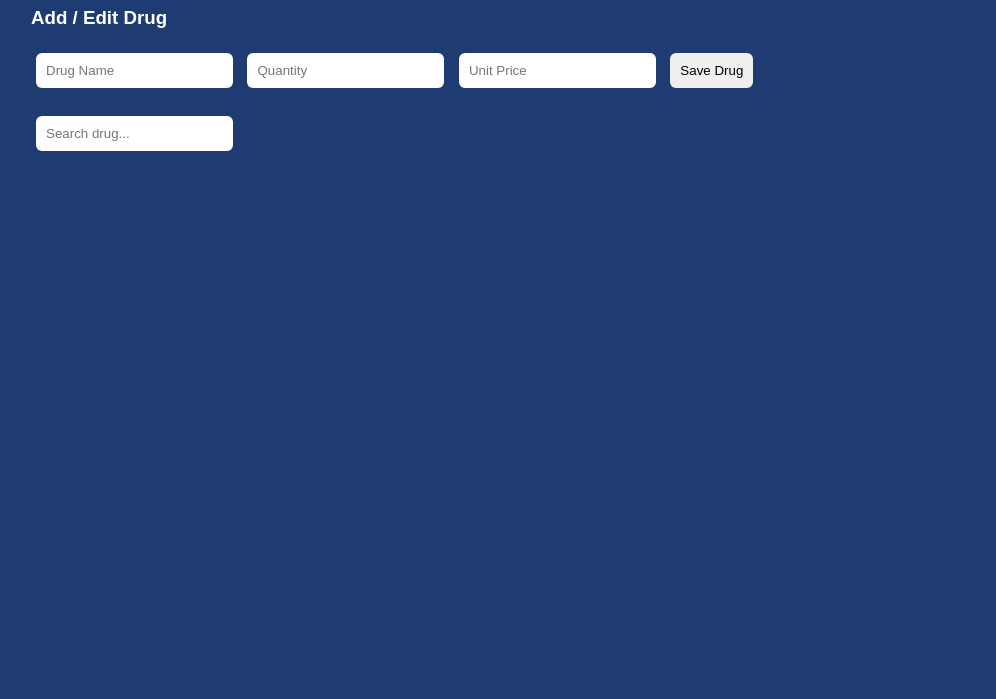
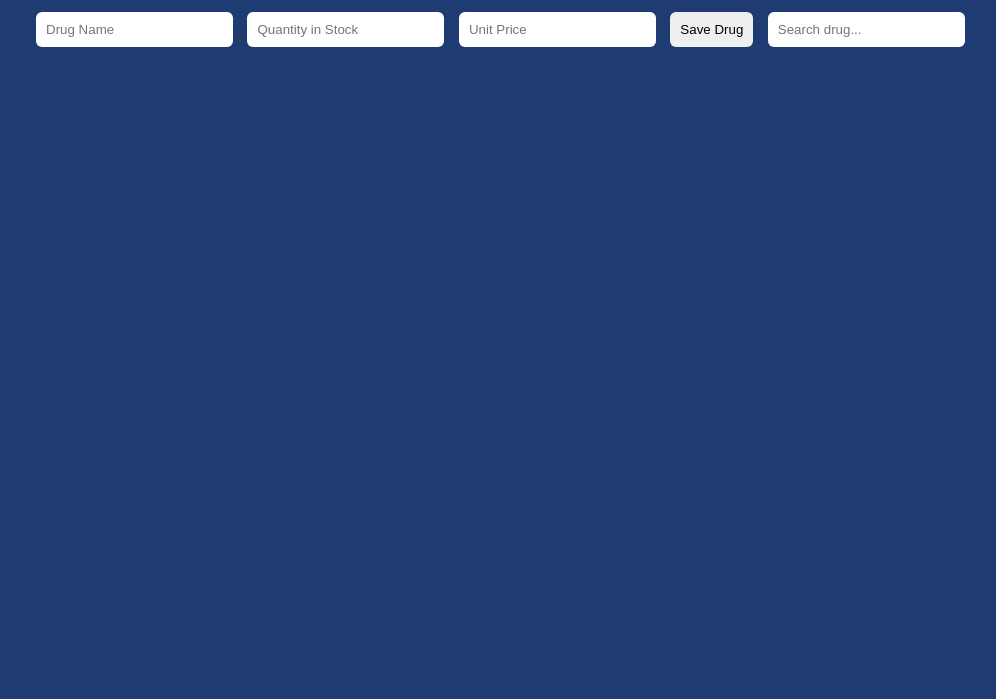
Before and after one commit to elianamjreige1-svg/drelias, a website: page public/drugs.html in a window 1280 px wide. Shown: the part 101-800 px from the top of the page, without its empty margins (109-1105 px from the left). Drawn offline with Linux system fonts and the light colour scheme; no server answers.

Commit message:
Update drugs.html

```diff
--- a/public/drugs.html
+++ b/public/drugs.html
@@ -68,24 +68,24 @@ th,td{
 </head>
 
 <body>
-
 <div class="container">
 
 <h1>Drugs Management</h1>
 
-<h3>Add / Edit Drug</h3>
-
 <input id="name" placeholder="Drug Name">
-<input id="qty" type="number" placeholder="Quantity">
+<input id="qty" type="number" placeholder="Quantity in Stock">
 <input id="price" type="number" placeholder="Unit Price">
 
 <button onclick="saveDrug()">Save Drug</button>
 
-<br><br>
-
 <input id="search" placeholder="Search drug..." onkeyup="loadDrugs()">
 
-<table id="drugsTable"></table>
+<!-- IMPORTANT WRAPPER -->
+<div class="table-wrapper">
+
+    <table id="drugsTable"></table>
+
+</div>
 
 </div>
 
```
